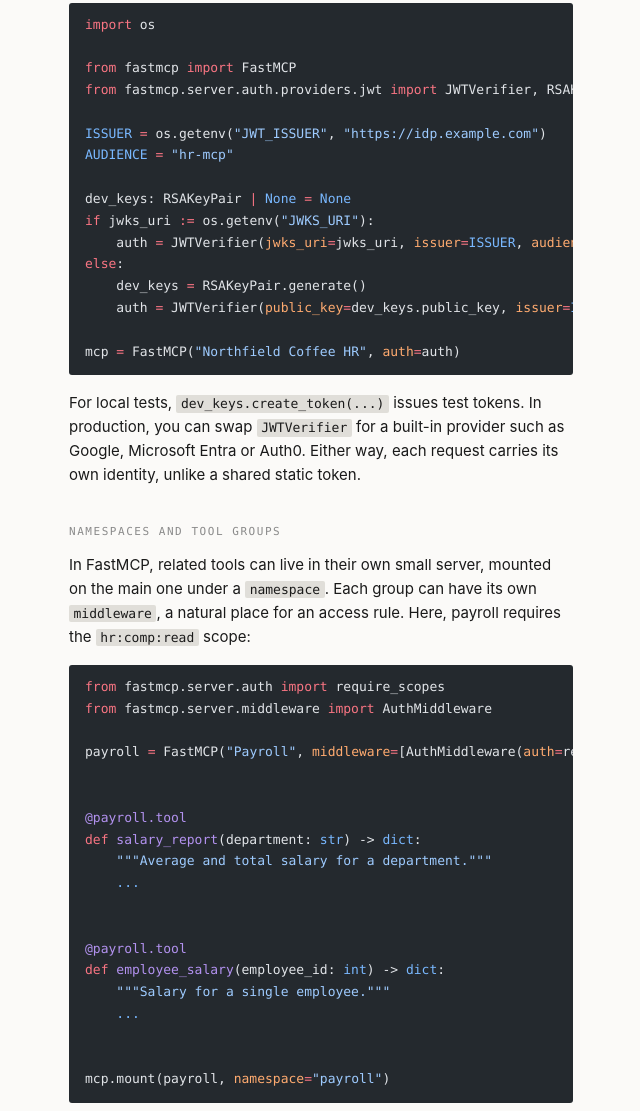
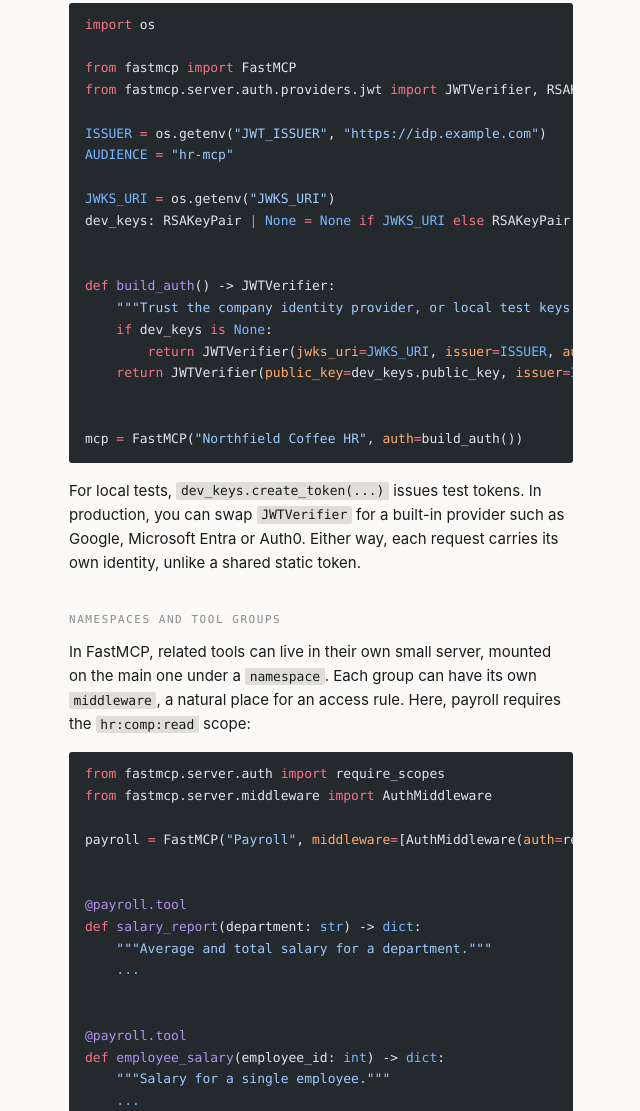
Before and after one commit to nazliander/nazliander.github.io, a plain HTML site: page writing/fastmcp-building-an-hr-dashboard-mcp-server-in-readable-python/index.html in a window 1280 px wide. Shown: the part 4917-6028 px from the top of the page, without its empty margins (319-959 px from the left). Drawn offline with Linux system fonts and the light colour scheme.

Commit message:
deploy: site build of 5090228

```diff
--- a/writing/fastmcp-building-an-hr-dashboard-mcp-server-in-readable-python/index.html
+++ b/writing/fastmcp-building-an-hr-dashboard-mcp-server-in-readable-python/index.html
@@ -122,14 +122,18 @@
 <span class="line"><span style="color:#79B8FF">ISSUER</span><span style="color:#F97583"> =</span><span style="color:#E1E4E8"> os.getenv(</span><span style="color:#9ECBFF">"JWT_ISSUER"</span><span style="color:#E1E4E8">, </span><span style="color:#9ECBFF">"https://idp.example.com"</span><span style="color:#E1E4E8">)</span></span>
 <span class="line"><span style="color:#79B8FF">AUDIENCE</span><span style="color:#F97583"> =</span><span style="color:#9ECBFF"> "hr-mcp"</span></span>
 <span class="line"></span>
-<span class="line"><span style="color:#E1E4E8">dev_keys: RSAKeyPair </span><span style="color:#F97583">|</span><span style="color:#79B8FF"> None</span><span style="color:#F97583"> =</span><span style="color:#79B8FF"> None</span></span>
-<span class="line"><span style="color:#F97583">if</span><span style="color:#E1E4E8"> jwks_uri </span><span style="color:#F97583">:=</span><span style="color:#E1E4E8"> os.getenv(</span><span style="color:#9ECBFF">"JWKS_URI"</span><span style="color:#E1E4E8">):</span></span>
-<span class="line"><span style="color:#E1E4E8">    auth </span><span style="color:#F97583">=</span><span style="color:#E1E4E8"> JWTVerifier(</span><span style="color:#FFAB70">jwks_uri</span><span style="color:#F97583">=</span><span style="color:#E1E4E8">jwks_uri, </span><span style="color:#FFAB70">issuer</span><span style="color:#F97583">=</span><span style="color:#79B8FF">ISSUER</span><span style="color:#E1E4E8">, </span><span style="color:#FFAB70">audience</span><span style="color:#F97583">=</span><span style="color:#79B8FF">AUDIENCE</span><span style="color:#E1E4E8">)</span></span>
-<span class="line"><span style="color:#F97583">else</span><span style="color:#E1E4E8">:</span></span>
-<span class="line"><span style="color:#E1E4E8">    dev_keys </span><span style="color:#F97583">=</span><span style="color:#E1E4E8"> RSAKeyPair.generate()</span></span>
-<span class="line"><span style="color:#E1E4E8">    auth </span><span style="color:#F97583">=</span><span style="color:#E1E4E8"> JWTVerifier(</span><span style="color:#FFAB70">public_key</span><span style="color:#F97583">=</span><span style="color:#E1E4E8">dev_keys.public_key, </span><span style="color:#FFAB70">issuer</span><span style="color:#F97583">=</span><span style="color:#79B8FF">ISSUER</span><span style="color:#E1E4E8">, </span><span style="color:#FFAB70">audience</span><span style="color:#F97583">=</span><span style="color:#79B8FF">AUDIENCE</span><span style="color:#E1E4E8">)</span></span>
+<span class="line"><span style="color:#79B8FF">JWKS_URI</span><span style="color:#F97583"> =</span><span style="color:#E1E4E8"> os.getenv(</span><span style="color:#9ECBFF">"JWKS_URI"</span><span style="color:#E1E4E8">)</span></span>
+<span class="line"><span style="color:#E1E4E8">dev_keys: RSAKeyPair </span><span style="color:#F97583">|</span><span style="color:#79B8FF"> None</span><span style="color:#F97583"> =</span><span style="color:#79B8FF"> None</span><span style="color:#F97583"> if</span><span style="color:#79B8FF"> JWKS_URI</span><span style="color:#F97583"> else</span><span style="color:#E1E4E8"> RSAKeyPair.generate()</span></span>
 <span class="line"></span>
-<span class="line"><span style="color:#E1E4E8">mcp </span><span style="color:#F97583">=</span><span style="color:#E1E4E8"> FastMCP(</span><span style="color:#9ECBFF">"Northfield Coffee HR"</span><span style="color:#E1E4E8">, </span><span style="color:#FFAB70">auth</span><span style="color:#F97583">=</span><span style="color:#E1E4E8">auth)</span></span></code></pre>
+<span class="line"></span>
+<span class="line"><span style="color:#F97583">def</span><span style="color:#B392F0"> build_auth</span><span style="color:#E1E4E8">() -&gt; JWTVerifier:</span></span>
+<span class="line"><span style="color:#9ECBFF">    """Trust the company identity provider, or local test keys when JWKS_URI is unset."""</span></span>
+<span class="line"><span style="color:#F97583">    if</span><span style="color:#E1E4E8"> dev_keys </span><span style="color:#F97583">is</span><span style="color:#79B8FF"> None</span><span style="color:#E1E4E8">:</span></span>
+<span class="line"><span style="color:#F97583">        return</span><span style="color:#E1E4E8"> JWTVerifier(</span><span style="color:#FFAB70">jwks_uri</span><span style="color:#F97583">=</span><span style="color:#79B8FF">JWKS_URI</span><span style="color:#E1E4E8">, </span><span style="color:#FFAB70">issuer</span><span style="color:#F97583">=</span><span style="color:#79B8FF">ISSUER</span><span style="color:#E1E4E8">, </span><span style="color:#FFAB70">audience</span><span style="color:#F97583">=</span><span style="color:#79B8FF">AUDIENCE</span><span style="color:#E1E4E8">)</span></span>
+<span class="line"><span style="color:#F97583">    return</span><span style="color:#E1E4E8"> JWTVerifier(</span><span style="color:#FFAB70">public_key</span><span style="color:#F97583">=</span><span style="color:#E1E4E8">dev_keys.public_key, </span><span style="color:#FFAB70">issuer</span><span style="color:#F97583">=</span><span style="color:#79B8FF">ISSUER</span><span style="color:#E1E4E8">, </span><span style="color:#FFAB70">audience</span><span style="color:#F97583">=</span><span style="color:#79B8FF">AUDIENCE</span><span style="color:#E1E4E8">)</span></span>
+<span class="line"></span>
+<span class="line"></span>
+<span class="line"><span style="color:#E1E4E8">mcp </span><span style="color:#F97583">=</span><span style="color:#E1E4E8"> FastMCP(</span><span style="color:#9ECBFF">"Northfield Coffee HR"</span><span style="color:#E1E4E8">, </span><span style="color:#FFAB70">auth</span><span style="color:#F97583">=</span><span style="color:#E1E4E8">build_auth())</span></span></code></pre>
 <p>For local tests, <code>dev_keys.create_token(...)</code> issues test tokens. In production, you can swap <code>JWTVerifier</code> for a built-in provider such as Google, Microsoft Entra or Auth0. Either way, each request carries its own identity, unlike a shared static token.</p>
 <h2 id="namespaces-and-tool-groups">Namespaces and tool groups</h2>
 <p>In FastMCP, related tools can live in their own small server, mounted on the main one under a <code>namespace</code>. Each group can have its own <code>middleware</code>, a natural place for an access rule. Here, payroll requires the <code>hr:comp:read</code> scope:</p>
@@ -152,7 +156,7 @@
 <span class="line"></span>
 <span class="line"></span>
 <span class="line"><span style="color:#E1E4E8">mcp.mount(payroll, </span><span style="color:#FFAB70">namespace</span><span style="color:#F97583">=</span><span style="color:#9ECBFF">"payroll"</span><span style="color:#E1E4E8">)</span></span></code></pre>
-<p>The namespace becomes a prefix: <code>payroll_salary_report</code> and <code>payroll_employee_salary</code>. A staff token does not see these tools, like a staff-only archive that is not on the public floor plan. The repo’s <code>demo_auth.py</code> prints this:</p>
+<p>The namespace becomes a prefix: <code>payroll_salary_report</code> and <code>payroll_employee_salary</code>. A staff token does not see these tools because it lacks the <code>hr:comp:read</code> scope, like a staff-only archive that is not listed on the public floor plan of the library. The repo’s <code>demo_auth.py</code> prints this:</p>
 <pre class="astro-code github-dark" style="background-color:#24292e;color:#e1e4e8; overflow-x: auto;" tabindex="0" data-language="text"><code><span class="line"><span>hr     tools: ['list_employees', 'request_pto', 'hr_dashboard', 'payroll_salary_report', 'payroll_employee_salary']</span></span>
 <span class="line"><span>staff  tools: ['list_employees', 'request_pto', 'hr_dashboard']</span></span></code></pre>
 <p>The model cannot call a tool it never sees, and a direct call fails with <code>insufficient scope</code>. For a single tool, <code>@mcp.tool(auth=require_scopes(...))</code> does the same without a separate server.</p>
@@ -172,11 +176,9 @@
 <span class="line"><span style="color:#F97583">COPY</span><span style="color:#E1E4E8"> server.py ./</span></span>
 <span class="line"><span style="color:#F97583">EXPOSE</span><span style="color:#E1E4E8"> 8000</span></span>
 <span class="line"><span style="color:#F97583">CMD</span><span style="color:#E1E4E8"> [</span><span style="color:#9ECBFF">"uv"</span><span style="color:#E1E4E8">, </span><span style="color:#9ECBFF">"run"</span><span style="color:#E1E4E8">, </span><span style="color:#9ECBFF">"--no-sync"</span><span style="color:#E1E4E8">, </span><span style="color:#9ECBFF">"server.py"</span><span style="color:#E1E4E8">]</span></span></code></pre>
-<p>In production, set <code>JWKS_URI</code> and <code>JWT_ISSUER</code>. Without them, the server falls back to local test keys and prints valid tokens to its logs.</p>
 <h2 id="why-fastmcp">Why FastMCP</h2>
 <p><strong>Python:</strong> schemas come from type hints, validation from Pydantic, and even the UI is Python. It fits uv and Ruff, and I found it more natural than the TypeScript option.</p>
 <p><strong>Readability:</strong> the full server, with the dashboard, auth and payroll group, is under 150 lines of code. Most features in this post are one decorator or one argument.</p>
 <p><strong>Extensibility and built-ins:</strong> middleware for logging, rate limiting and caching, <code>from_openapi()</code> and <code>from_fastapi()</code> to wrap an existing API, many <a href="https://gofastmcp.com/servers/auth/authentication">built-in auth providers</a>, a CLI and an in-memory test client.</p>
-<p><strong>Maintenance:</strong> the project releases often, so pin your versions.</p>
 <p>What surprised me most is how little of the code is about MCP itself. The rest is plain Python that I would write anyway. The full code, with the two-token demo script, is in <a href="https://github.com/nazliander/coffee-hr-mcp">the repo</a>.</p>
 </article></main></body></html>
```
